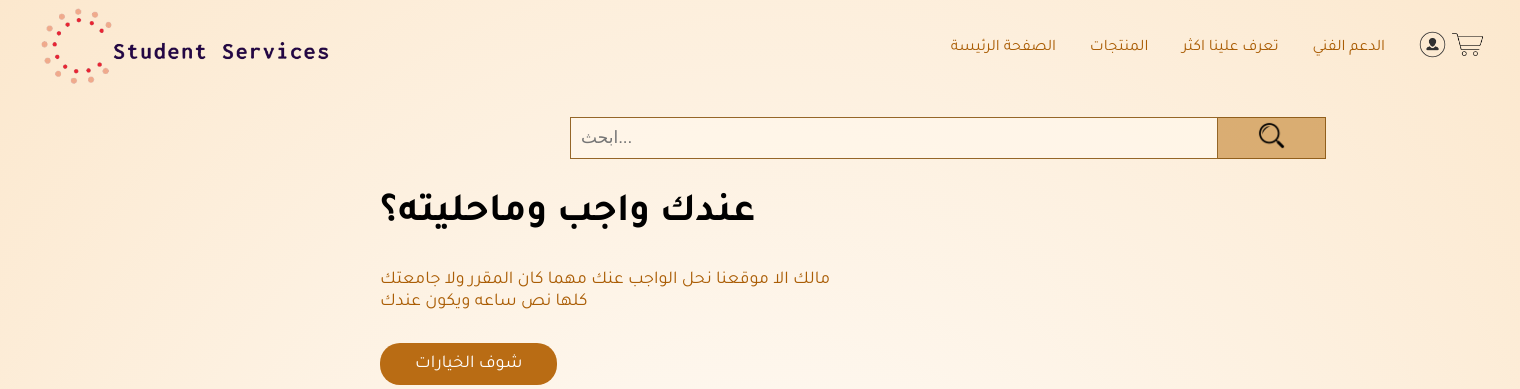
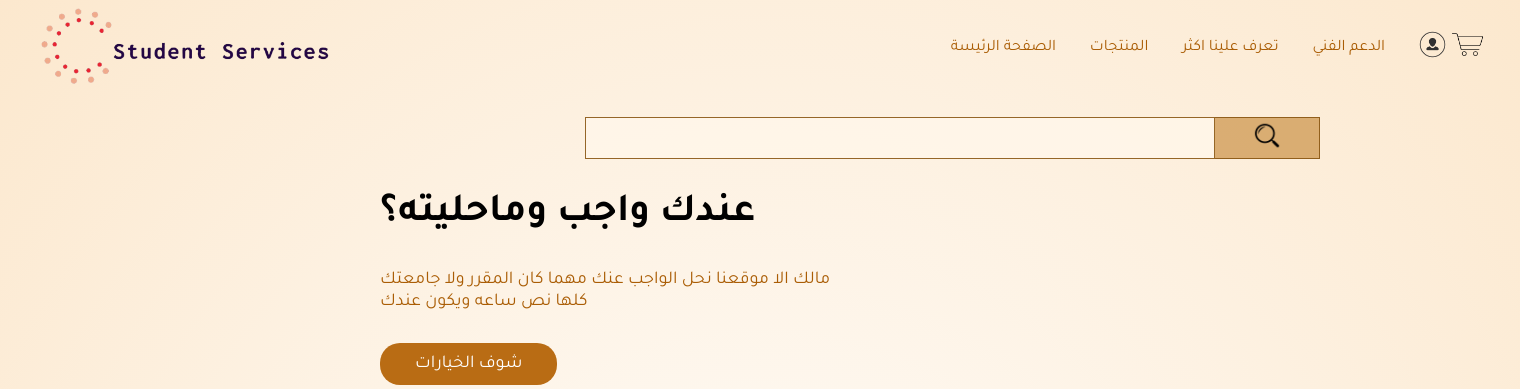
Before and after one commit to MaroufAlsubaie/Student_Services, a PHP site: page /Ui.html in a window 1520 px wide. Shown: the part 21-410 px from the top of the page. Run offline with PHP 8.4, Linux system fonts and the light colour scheme.

Commit message:
update serachbox

```diff
--- a/Product.html
+++ b/Product.html
@@ -31,8 +31,8 @@
              <div class="container2">
 
                  <form class="example" action="/action_page.php">
-                      <input type="text" placeholder="ابحث..." name="search">
-                      <button type="submit"><img src="/images/search.png"><i class="fa fa-search"></i></button>
+                      <input type="text"name="search">
+                      <button type="submit" style="padding: 2.5px;"><img src="/images/search.png"><i class="fa fa-search"></i></button>
                     </form>
 
                  <div class="goods">
--- a/Style.css
+++ b/Style.css
@@ -80,7 +80,7 @@ p{
     margin: 30px 0;
     padding: 10px 35px;
     border-radius: 20px;
-    transition: background .7s ;
+    transition:  .7s ;
 }
 .bottun:hover{
     background: rgb(119, 65, 3);
@@ -127,14 +127,14 @@ p{
 
     float: left;
     width: 10%;
-    padding: 2.5px;
+    padding: 0px;
     background: #c586339d;
     color: white;
     font-size: 17px;
     border: 1px solid #8a5612e5;
     border-left: none;
     cursor: pointer;
-    transition: background .7s ;
+    transition:  .7s ;
   }
   form.example button img {
       width: 30%;
--- a/Ui.html
+++ b/Ui.html
@@ -29,9 +29,9 @@
 
         </div>
     </div>
-    <form class="example" action="/action_page.php" style="width: 1080px; ; margin-left: 420px;">
-        <input type="text" placeholder="ابحث..." name="search" style="padding: 10px;">
-        <button type="submit" style="padding: 2px;"><img src="/images/search.png"><i class="fa fa-search"></i></button>
+    <form class="example" action="/action_page.php" style="width: 1080px; ; margin-left: 435px; padding-right: 30px;">
+        <input type="text" name="search" style="padding: 10px;">
+        <button type="submit" style="padding: 2.5px;"><img src="/images/search.png"><i class="fa fa-search"></i></button>
       </form>
     <div class="row">
         <div class="col-2">
```
